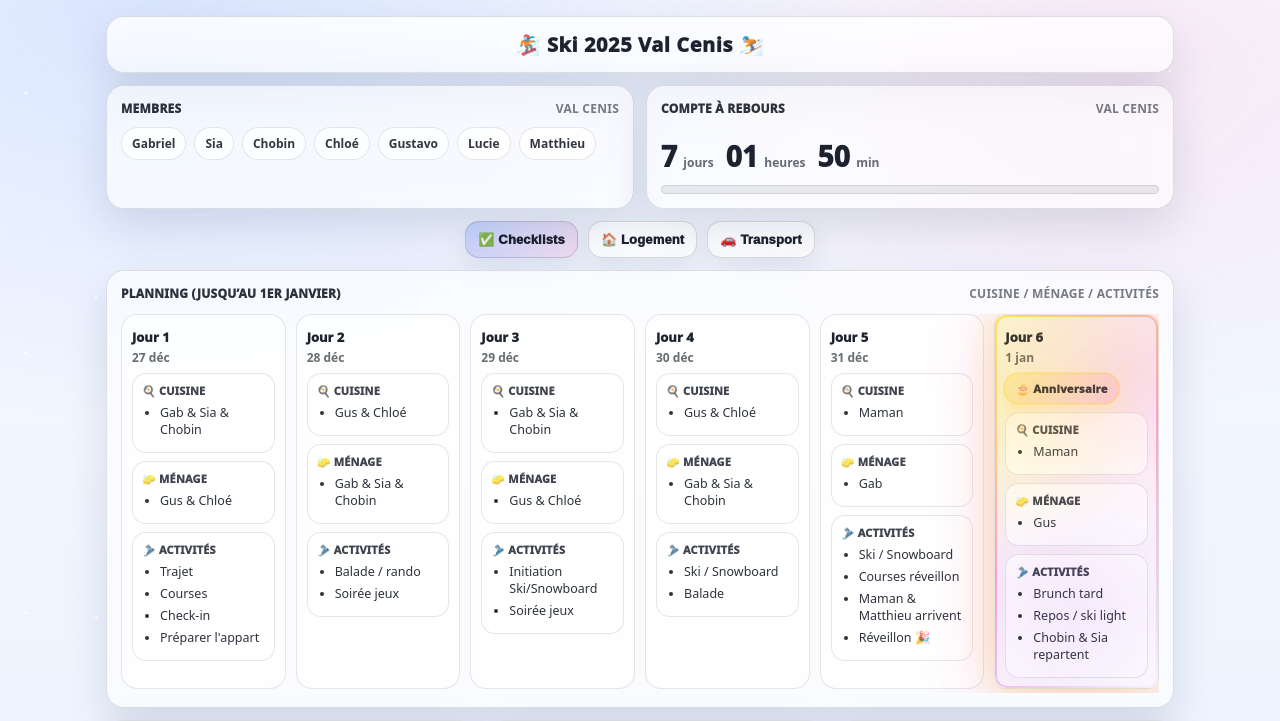
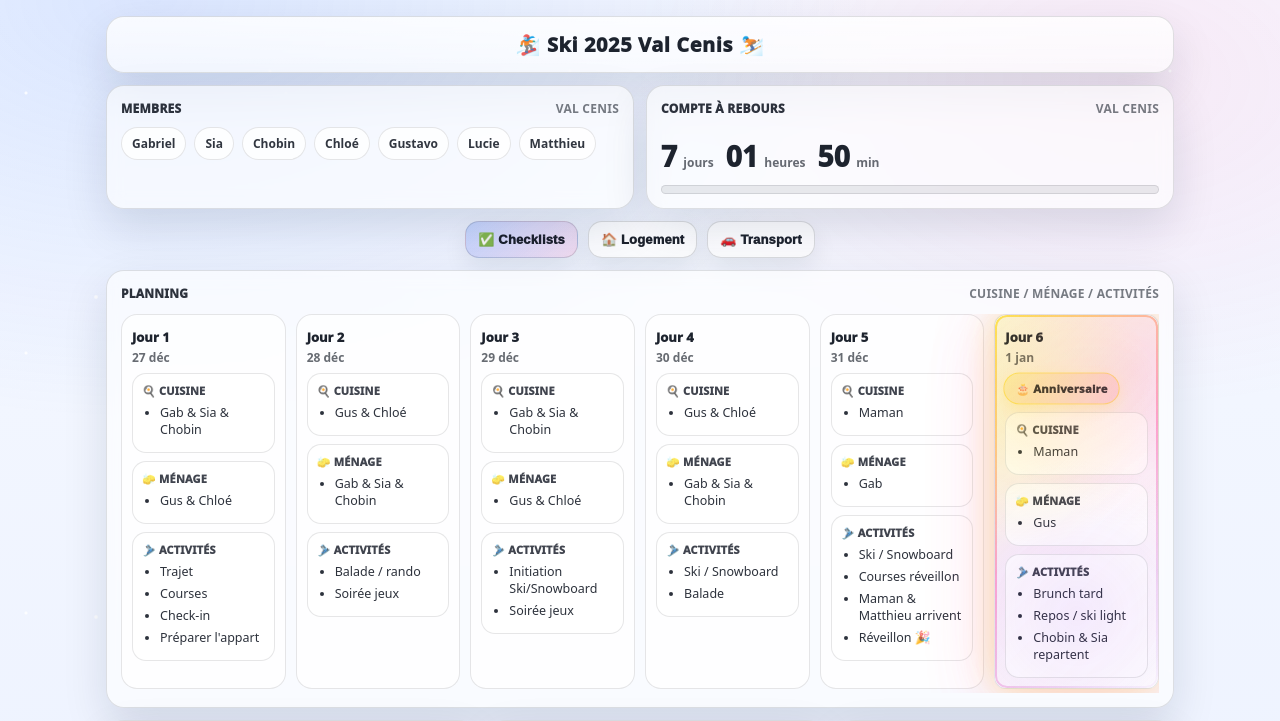
Before and after one commit to BELUGAB/SKI-2025, a plain HTML site: page index.html in a window 1280 px wide. Shown: the top 721 px of the page. Drawn offline with Linux system fonts and the light colour scheme.

Commit message:
Update index.html
supprimer les commentaires inutiles

```diff
--- a/index.html
+++ b/index.html
@@ -508,7 +508,7 @@
     <!-- 4) Planning -->
     <section class="card planningCard">
       <div class="sectionTitle" style="margin-bottom:12px;">
-        <span>Planning (jusqu’au 1er janvier)</span>
+        <span>Planning</span>
         <span style="font-weight:900;color:rgba(10,16,28,.55);font-size:12px;">Cuisine / Ménage / Activités</span>
       </div>
       <div class="planningGrid" id="planning"></div>
@@ -559,7 +559,6 @@
       </div>
       <div class="sections" id="checklistsContent"></div>
       <div class="subtle" style="margin:10px 0 0;border-top:1px solid rgba(10,16,28,.10);padding-top:10px;">
-        Astuce : capture d’écran → groupe.
       </div>
     </div>
   </div>
```
